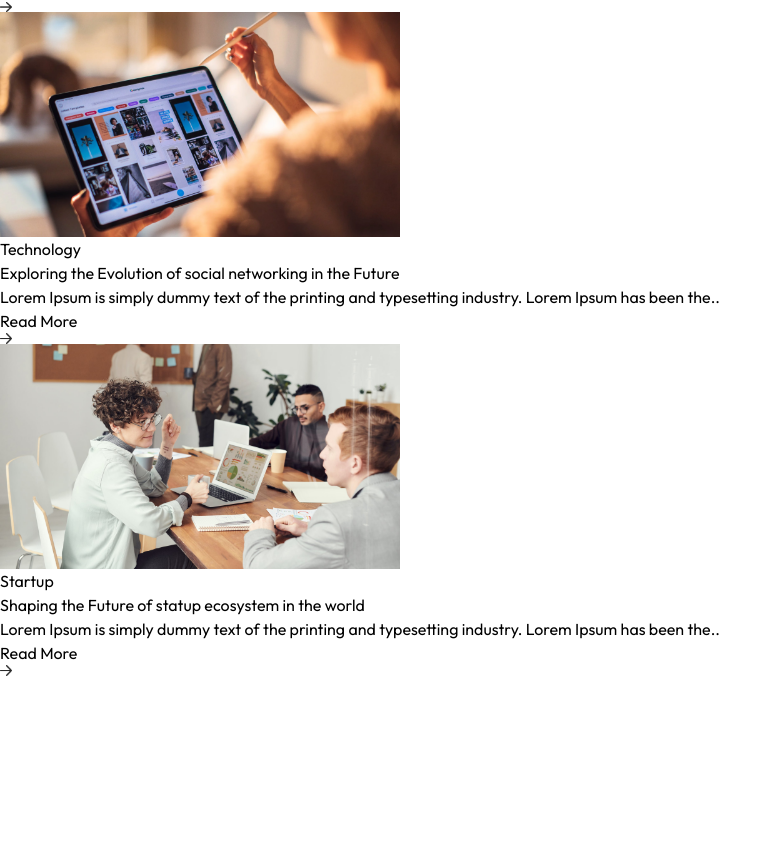
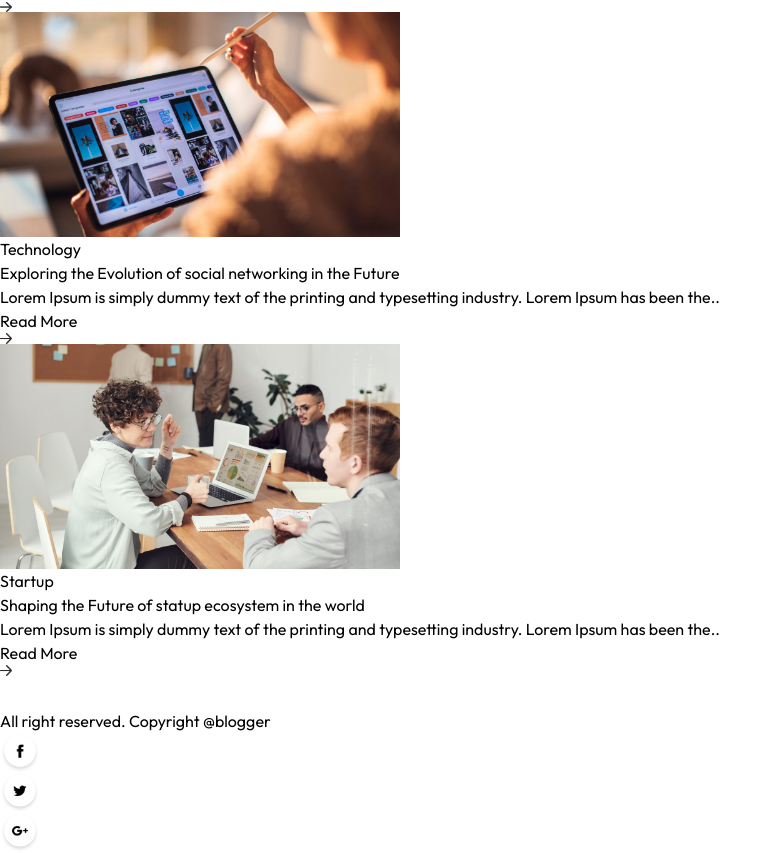
Before and after one commit to Aradhana2602/next-blog-app, a Next.js app: page / in a window 1280 px wide. Shown: the part 4818-5671 px from the top of the page, without its empty margins (0-782 px from the left). Before the commit the page ends 5494 px from the top, so only its background shows below. Built offline with nearby package versions, Linux system fonts and the light colour scheme.

Commit message:
Added Footer

```diff
--- /dev/null
+++ b/Components/Footer.jsx
@@ -0,0 +1,19 @@
+import { assets } from '@/Assets/assets'
+import Image from 'next/image'
+import React from 'react'
+
+const Footer = () => {
+  return (
+    <div className='flex justify-around flex-ol gap-2 sm:gap-0 sm:flex-row bg-black py-5 items-center'>
+      <Image src={assets.logo_light} alt=''  width={120} />
+      <p className='text-sm text-white'>All right reserved. Copyright @blogger</p>
+      <div className="flex">
+            <Image src={assets.facebook_icon} alt='' width={40}/>
+            <Image src={assets.twitter_icon} alt='' width={40}/>
+            <Image src={assets.googleplus_icon} alt='' width={40}/>
+      </div>
+    </div>
+  )
+}
+
+export default Footer
--- a/app/page.js
+++ b/app/page.js
@@ -1,12 +1,14 @@
 'use client'
 import Header from "@/Components/Header";
 import BlogList from "@/Components/BlogList";
+import Footer from "@/Components/Footer";
 
 export default function Home() {
   return (
    <>
    <Header/>
    <BlogList />
+   <Footer/>
    </>
   );
 }
```
